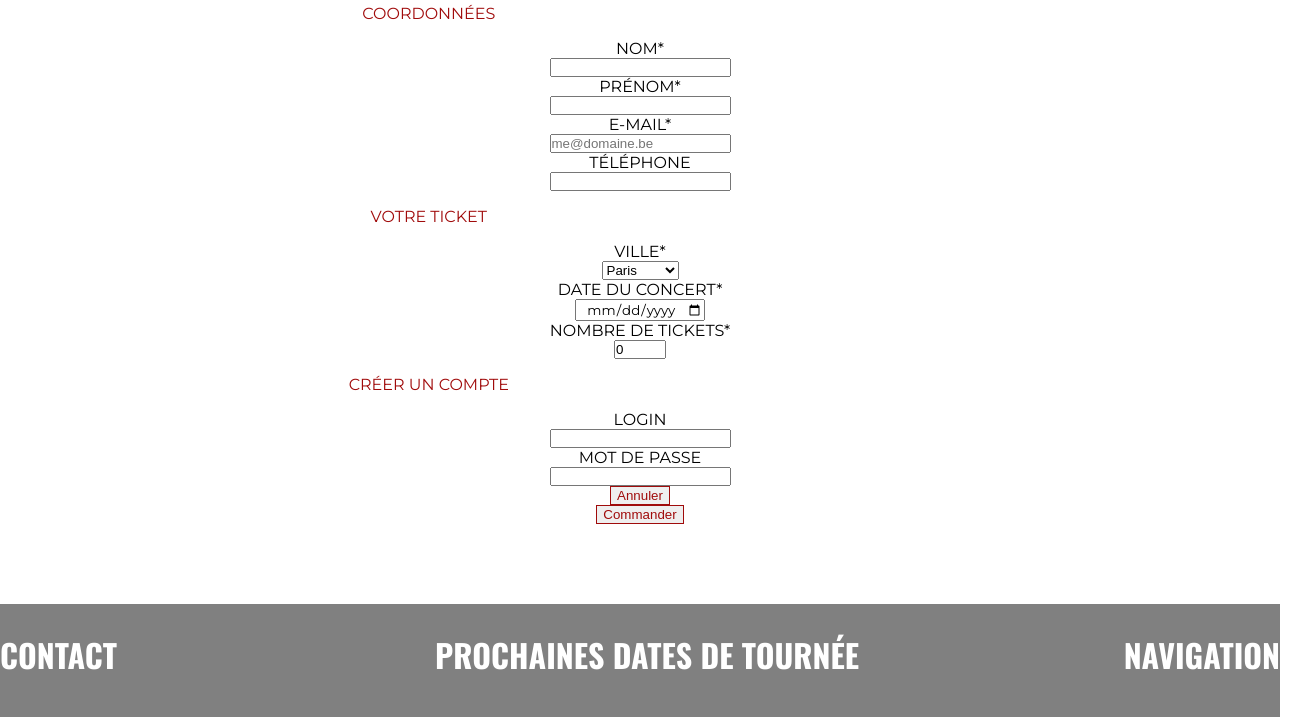
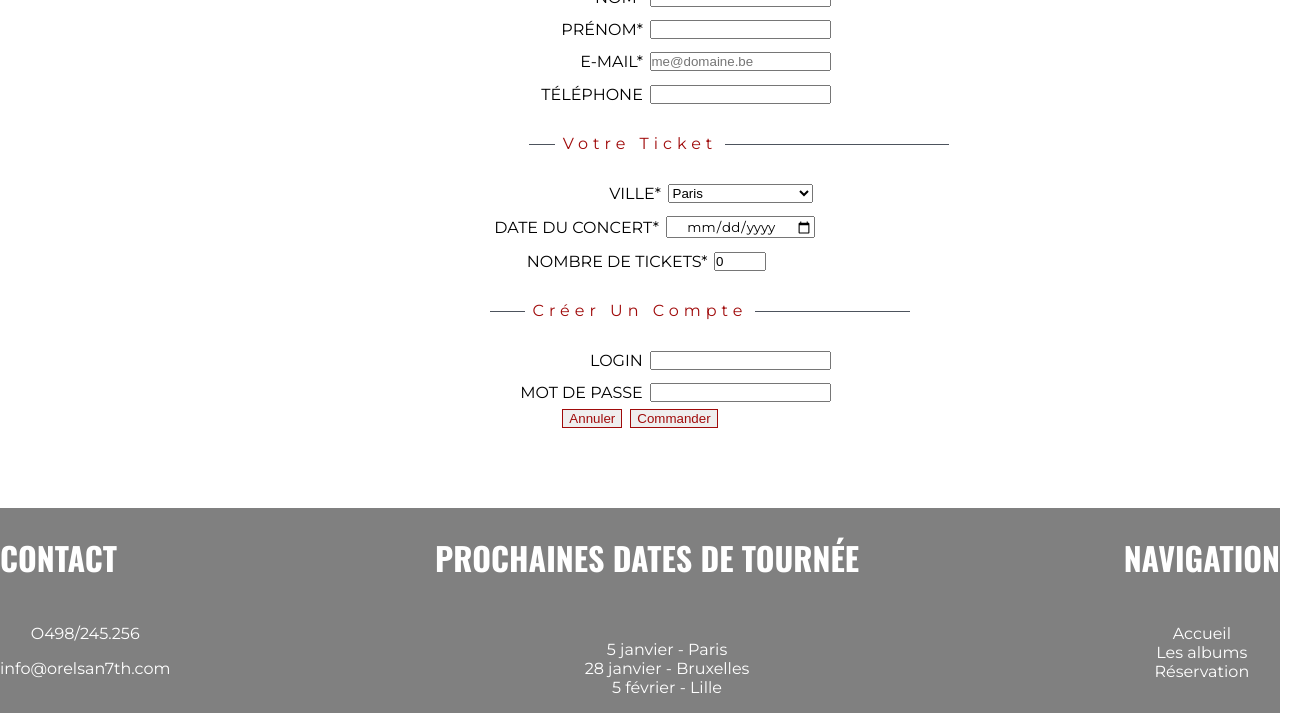
Before and after one commit to akasolyum/exo_orelsan, a plain HTML site: page reservation.html in a window 1280 px wide. Shown: the part 731-1448 px from the top of the page, 1312 px wide, since content can reach past the window. Drawn offline with nearby package versions, Linux system fonts and the light colour scheme.

Commit message:
02-12-21

```diff
--- a/css/_reservation.scss
+++ b/css/_reservation.scss
@@ -11,8 +11,14 @@ section.date {
 main.reserv {
   section {
     form {
+      margin-top: -2em;
       div.formu {
         gap: 0 !important;
+        display: flex;
+        align-items: center;
+      }
+      div.btn_formu{
+        gap: 0.5em !important;
         display: flex;
         align-items: center;
       }
@@ -82,7 +88,31 @@ main.reserv {
   }
   h3.reservation {
     display: flex;
-    justify-content: flex-start;
-    width: 20%;
+    align-self: center;
+                position: relative;
+                background-color: white;
+                font-weight: 300;
+                color: $color-red;
+                text-transform: capitalize;
+                letter-spacing: 5px;
+                padding: 0.5em;
+
   }
+
+  h3.reservation:before,
+  h3.reservation:after {
+    content: "";
+    background-color: #464D57;
+    opacity: 0.8;
+    display: block;
+    position: absolute;
+    top: 50%;
+    left: -15%;
+    height: 1px;
+    width: 420px;
+    flex: 1;
+    z-index: -1;
+
+    }
+
 }
--- a/reservation.html
+++ b/reservation.html
@@ -85,7 +85,7 @@
         <h1>Réservation</h1>
         <form action="#" method="post">
           <h3 class="reservation">Coordonnées</h3>
-
+          <div class=formu>
           <label for="name_fld">Nom*</label>
           <input
             required="required"
@@ -93,7 +93,8 @@
             name="name_fld"
             id="name_fld"
           />
-
+        </div>
+        <div class=formu>
           <label for="first_name_fld">Prénom*</label>
           <input
             required="required"
@@ -101,7 +102,8 @@
             name="first_name_fld"
             id="first_name_fld"
           />
-
+        </div>
+        <div class=formu>
           <label for="mail_fld">E-mail*</label>
           <input
             required="required"
@@ -110,13 +112,14 @@
             id="mail_fld"
             placeholder="me@domaine.be"
           />
-
+        </div>
+          <div class=formu>
           <label for="phone_fld">Téléphone</label>
           <input type="tel" name="phone_fld" id="phone_fld" />
-
+        </div>
           <h3 class="reservation">Votre Ticket</h3>
 
-
+          <div class=formu>
           <label for="ville_fld">Ville*</label>
 
           <select required="required" name="city_fld" id="city_fld">
@@ -127,7 +130,8 @@
             <option value="Marseille">Marseille</option>
             <option value="Toulouse">Toulouse</option>
           </select>
-
+        </div>
+          <div class=formu>
           <label for="date_fld">Date du concert*</label>
           <input
             required="required"
@@ -135,7 +139,8 @@
             name="date_fld"
             id="date_fld"
           />
-
+        </div>
+          <div class=formu>
           <label for="nbre_fld">Nombre de tickets*</label>
           <input
             required="required"
@@ -146,18 +151,22 @@
             value="0"
             min="0"
           />
+        </div>
 
           <h3 class="reservation">Créer un compte</h3>
 
-
+          <div class=formu>
           <label for="login_fld">Login</label>
           <input type="text" name="login_fld" id="login_fld" />
-
+        </div>
+          <div class=formu>
           <label for="password_fld">Mot de passe</label>
           <input type="password" name="password_fld" id="password_fld" />
-
+        </div>
+        <div class=btn_formu>
           <button type="cancel" class="btn_form">Annuler</button>
           <button type="Submit" class="btn_form">Commander</button>
+        </div>
         </form>
       </section>
 
```
Also changed, not shown: css/style.css, 1 other file.
